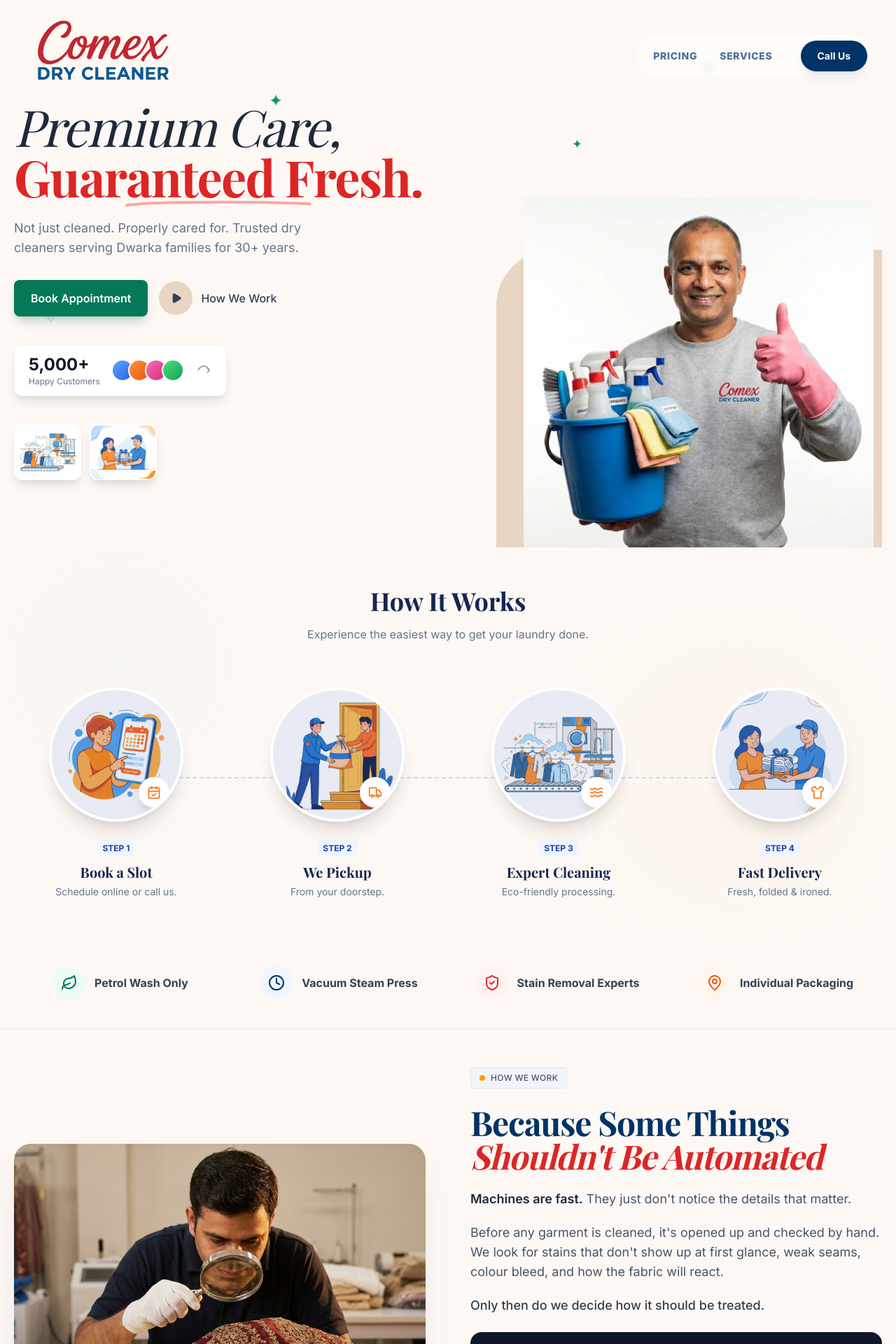
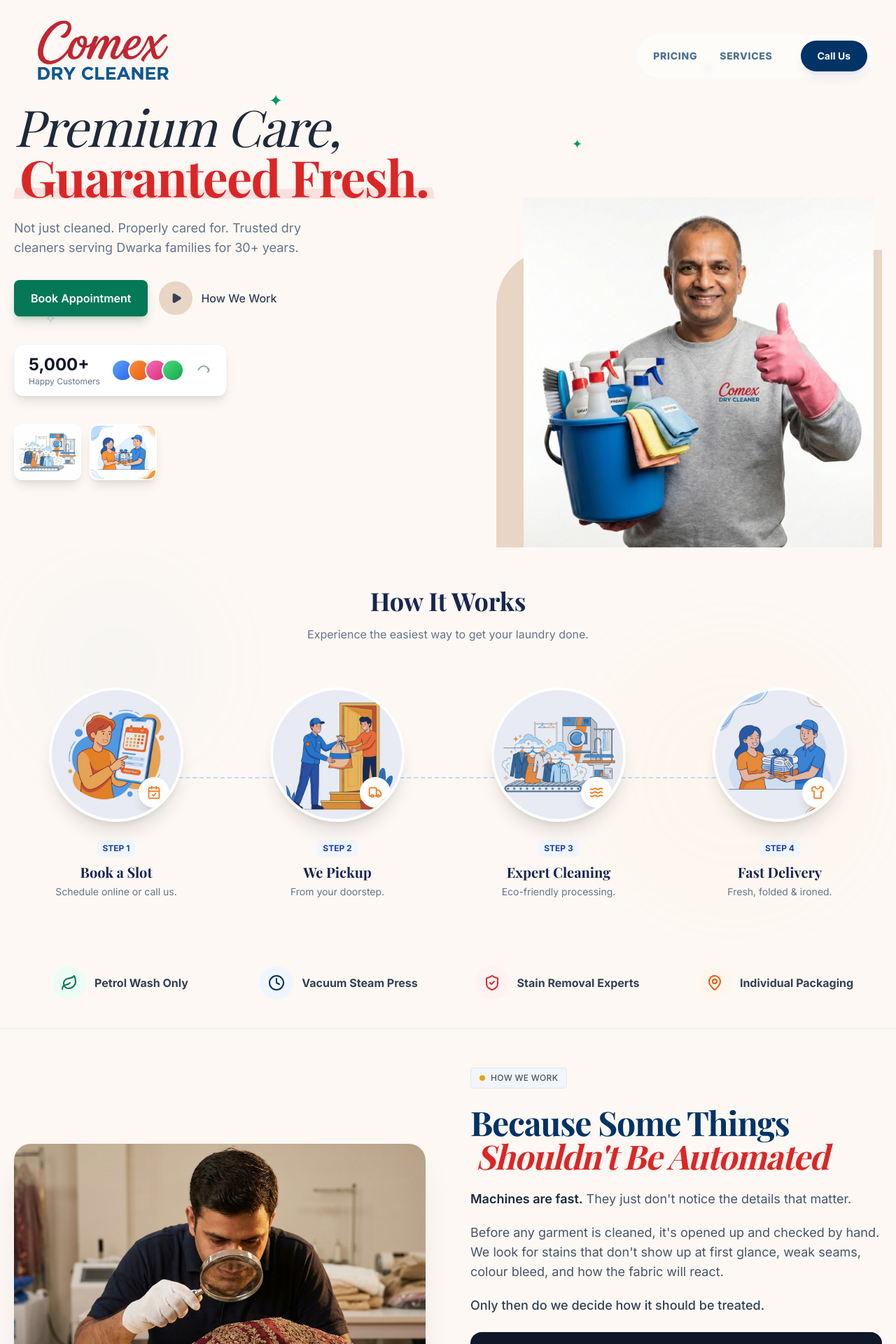
Before and after one commit to comexdryclean70/comex-dryclean-main-website, a Next.js app: page / in a window 1280 px wide. Shown: the top 1920 px of the page at 70% size. Built offline with nearby package versions, Linux system fonts and the light colour scheme; a web font is replaced by a local one.

Commit message:
style: update underlines to thick highlighter style

```diff
--- a/src/app/pricing/page.tsx
+++ b/src/app/pricing/page.tsx
@@ -88,11 +88,13 @@ export default function PricingPage() {
                         </div>
                         <h1 className="text-4xl md:text-5xl lg:text-6xl font-bold text-slate-900 tracking-tight">
                             Premium Care,{' '}
-                            <span className="relative inline-block">
+                            <span className="relative inline-block px-2">
                                 <span className="bg-gradient-to-r from-blue-600 to-indigo-600 bg-clip-text text-transparent relative z-10">
                                     Fair Prices
                                 </span>
-                                <svg className="absolute -bottom-2 left-0 w-full h-3 text-blue-200 -z-10" viewBox="0 0 200 9" fill="none" xmlns="http://www.w3.org/2000/svg"><path d="M2.00025 6.99997C25.7501 2.99999 124.814 3.00003 166.085 4.30561C190.158 5.06716 195.034 5.25732 198.001 5.49997" stroke="currentColor" strokeWidth="3" strokeLinecap="round" /></svg>
+                                <svg className="absolute bottom-1 left-0 w-full h-4 text-blue-200 -z-10" viewBox="0 0 100 10" preserveAspectRatio="none">
+                                    <path d="M0 5 Q 50 10 100 5" stroke="currentColor" strokeWidth="12" className="opacity-50" />
+                                </svg>
                             </span>
                         </h1>
                         <p className="text-lg text-slate-500 max-w-xl mx-auto">
--- a/src/components/Hero.tsx
+++ b/src/components/Hero.tsx
@@ -30,9 +30,11 @@ export default function Hero() {
                         <h1 className="text-4xl sm:text-5xl md:text-6xl lg:text-[4.5rem] leading-[1.1] tracking-tight">
                             <span className="font-serif italic text-slate-800">Premium Care,</span>
                             <br />
-                            <span className="relative inline-block">
+                            <span className="relative inline-block px-2">
                                 <span className="font-bold text-red-600 relative z-10">Guaranteed Fresh.</span>
-                                <svg className="absolute -bottom-2 left-0 w-full h-3 text-red-300 -z-10" viewBox="0 0 200 9" fill="none" xmlns="http://www.w3.org/2000/svg"><path d="M2.00025 6.99997C25.7501 2.99999 124.814 3.00003 166.085 4.30561C190.158 5.06716 195.034 5.25732 198.001 5.49997" stroke="currentColor" strokeWidth="3" strokeLinecap="round" /></svg>
+                                <svg className="absolute bottom-1 left-0 w-full h-4 text-red-200 -z-10" viewBox="0 0 100 10" preserveAspectRatio="none">
+                                    <path d="M0 5 Q 50 10 100 5" stroke="currentColor" strokeWidth="12" className="opacity-50" />
+                                </svg>
                             </span>
                         </h1>
 
--- a/src/components/MastersTouch.tsx
+++ b/src/components/MastersTouch.tsx
@@ -59,9 +59,11 @@ export default function MastersTouch() {
                         {/* Headline */}
                         <h2 className="text-3xl sm:text-4xl lg:text-5xl font-bold text-[#003366] mb-6 leading-tight tracking-tight">
                             Because Some Things{' '}
-                            <span className="relative inline-block text-red-600 font-serif italic">
+                            <span className="relative inline-block text-red-600 font-serif italic px-2">
                                 <span className="relative z-10">Shouldn't Be Automated</span>
-                                <svg className="absolute -bottom-2 left-0 w-full h-3 text-red-300 -z-10 transform -rotate-1" viewBox="0 0 200 9" fill="none" xmlns="http://www.w3.org/2000/svg"><path d="M2.00025 6.99997C25.7501 2.99999 124.814 3.00003 166.085 4.30561C190.158 5.06716 195.034 5.25732 198.001 5.49997" stroke="currentColor" strokeWidth="3" strokeLinecap="round" /></svg>
+                                <svg className="absolute bottom-2 left-0 w-full h-4 text-red-200 -z-10 transform -rotate-1" viewBox="0 0 100 10" preserveAspectRatio="none">
+                                    <path d="M0 5 Q 50 10 100 5" stroke="currentColor" strokeWidth="12" className="opacity-50" />
+                                </svg>
                             </span>
                         </h2>
 
```
